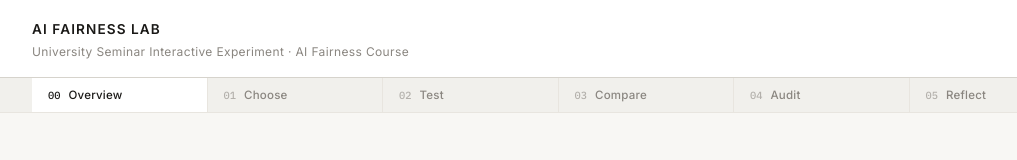
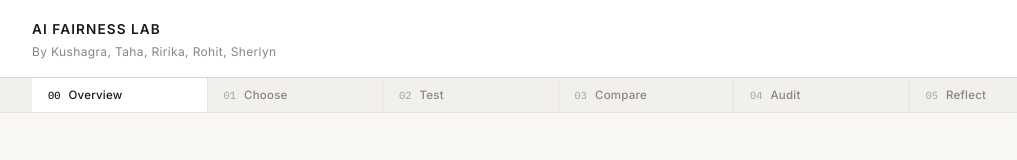
Before and after one commit to kushagra1829/HCAI, a website: page index.html in a window 1280 px wide. Shown: the top 160 px of the page, without its empty margins (82-1099 px from the left). Drawn offline with nearby package versions, Linux system fonts and the light colour scheme; no server answers.

Commit message:
Update header subtitle with team names

```diff
--- a/index.html
+++ b/index.html
@@ -21,7 +21,7 @@
   <div class="header-inner">
     <div>
       <a href="#" class="site-title" onclick="goToStage(0); return false;">AI Fairness Lab</a>
-      <div class="site-subtitle">University Seminar Interactive Experiment · AI Fairness Course</div>
+      <div class="site-subtitle">By Kushagra, Taha, Ririka, Rohit, Sherlyn</div>
     </div>
 
   </div>
```
